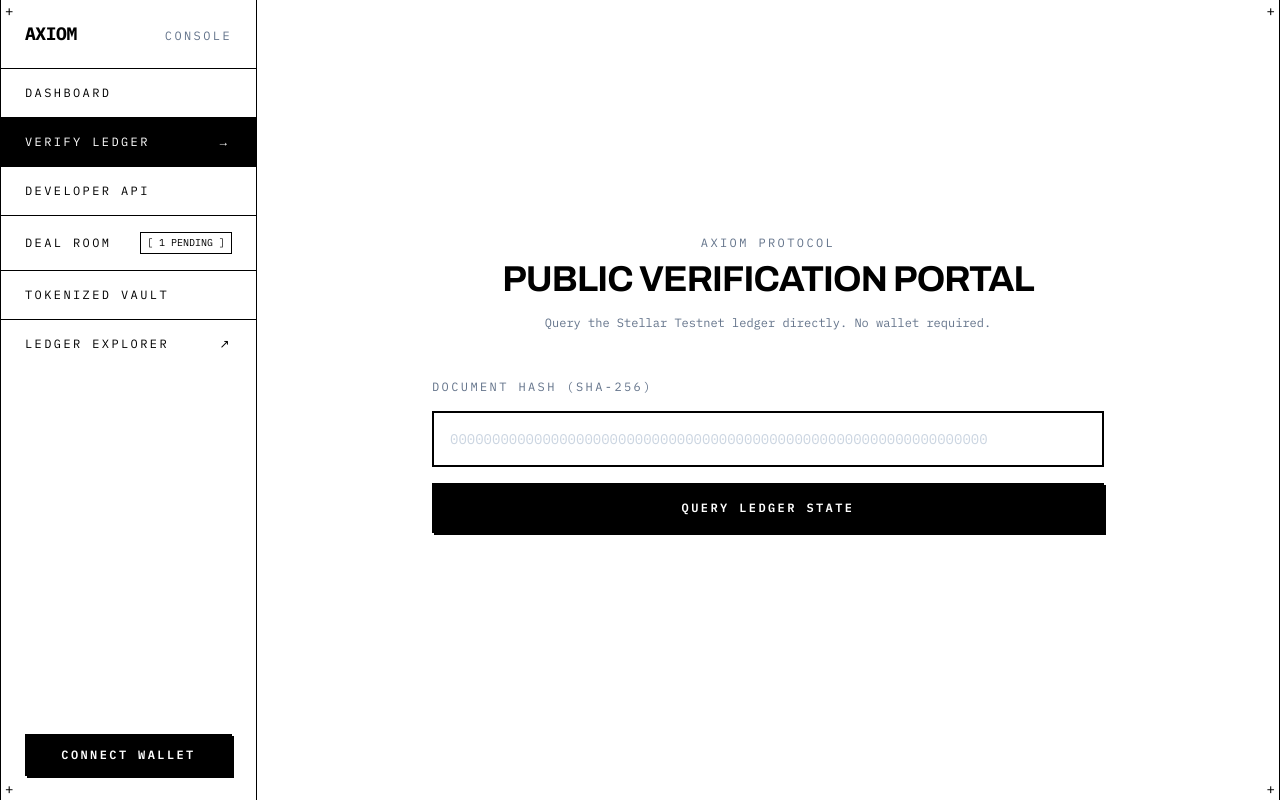
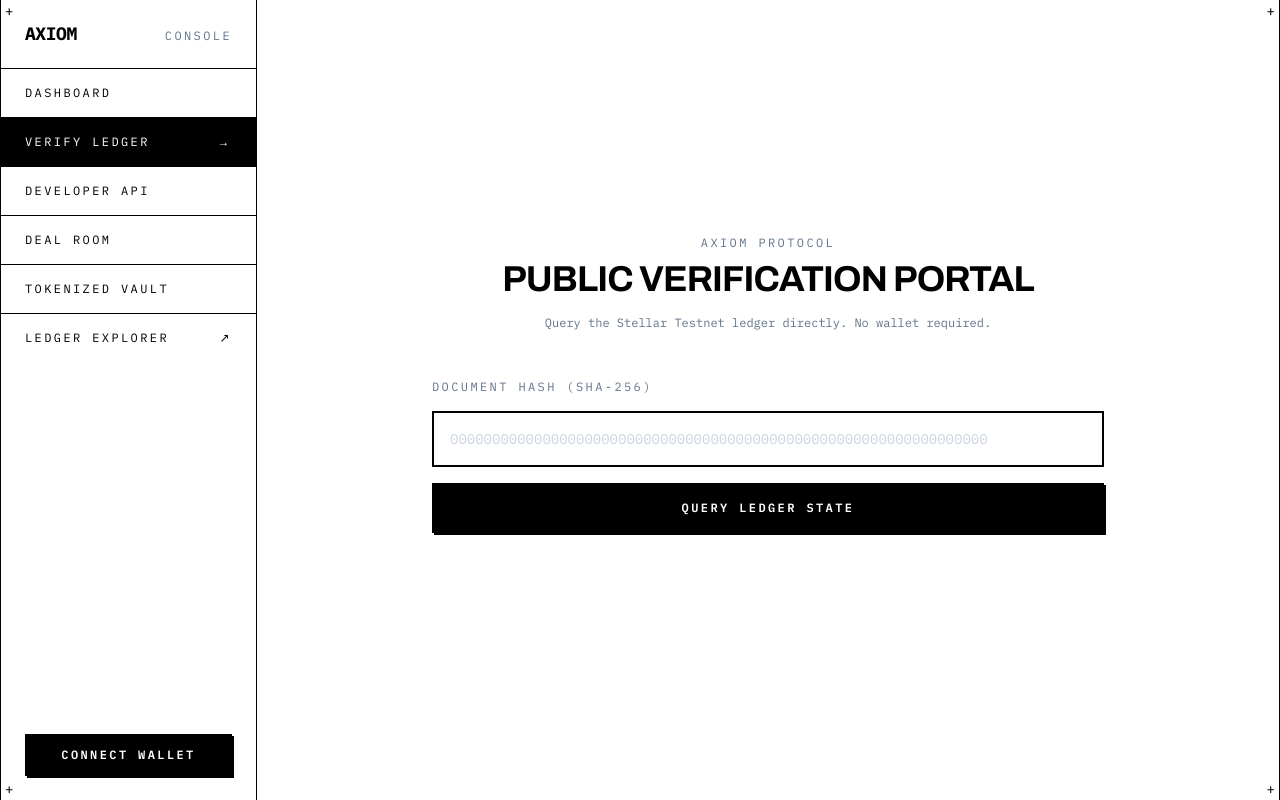
Before and after one commit to dot-enny/axiom-protocol, a Next.js app in the folder frontend/: page /verify in a window 1280 px wide. Built offline with nearby package versions, Linux system fonts and the light colour scheme; what @stellar/stellar-sdk would draw is missing.

Commit message:
Make the Deal Room sidebar badge reflect real pending count
Was hardcoded to [ 1 PENDING ] since Session 11; now reads
useLedgerStore directly and hides entirely when there's nothing
anchored.

```diff
--- a/frontend/components/layout/sidebar-nav.tsx
+++ b/frontend/components/layout/sidebar-nav.tsx
@@ -2,21 +2,22 @@
 
 import Link from "next/link";
 import { usePathname } from "next/navigation";
+import { useLedgerStore } from "@/lib/useLedgerStore";
 
 interface NavLink {
   label: string;
   href: string;
   external?: boolean;
-  badge?: string;
 }
 
 const CONTRACT_ID = "CCO6FJTO6E6KWHTICBG6AISDJRQ4TELNEWV5FX7TUQCTPVD4RZ2BCAVK";
+const DEAL_ROOM_HREF = "/deal-room";
 
 const NAV_LINKS: NavLink[] = [
   { label: "Dashboard", href: "/dashboard" },
   { label: "Verify Ledger", href: "/verify" },
   { label: "Developer API", href: "/developers" },
-  { label: "Deal Room", href: "/deal-room", badge: "[ 1 PENDING ]" },
+  { label: "Deal Room", href: DEAL_ROOM_HREF },
   { label: "Tokenized Vault", href: "/dashboard/vault" },
   {
     label: "Ledger Explorer",
@@ -30,6 +31,8 @@
 
 export function SidebarNav() {
   const pathname = usePathname();
+  const records = useLedgerStore();
+  const pendingCount = records.length;
 
   return (
     <nav className="flex overflow-x-auto border-b border-black md:flex-col md:overflow-visible md:border-b-0">
@@ -50,6 +53,10 @@
         }
 
         const isActive = pathname === link.href;
+        const badge =
+          link.href === DEAL_ROOM_HREF && pendingCount > 0
+            ? `[ ${pendingCount} PENDING ]`
+            : null;
         return (
           <Link
             key={link.href}
@@ -61,9 +68,9 @@
             }`}
           >
             <span>{link.label}</span>
-            {link.badge && (
+            {badge && (
               <span className="shrink-0 whitespace-nowrap border border-current px-1.5 py-0.5 text-[10px] tracking-normal">
-                {link.badge}
+                {badge}
               </span>
             )}
             {isActive && <span aria-hidden>→</span>}
```
